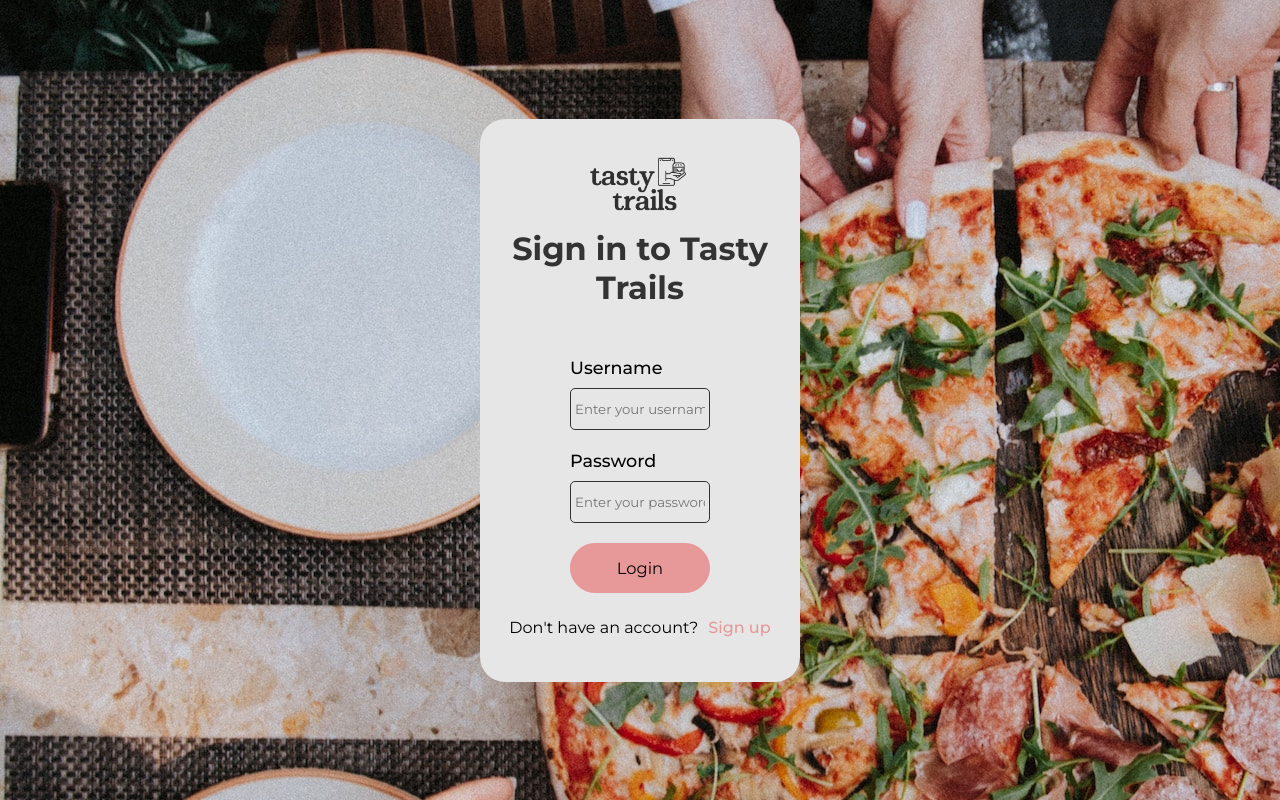
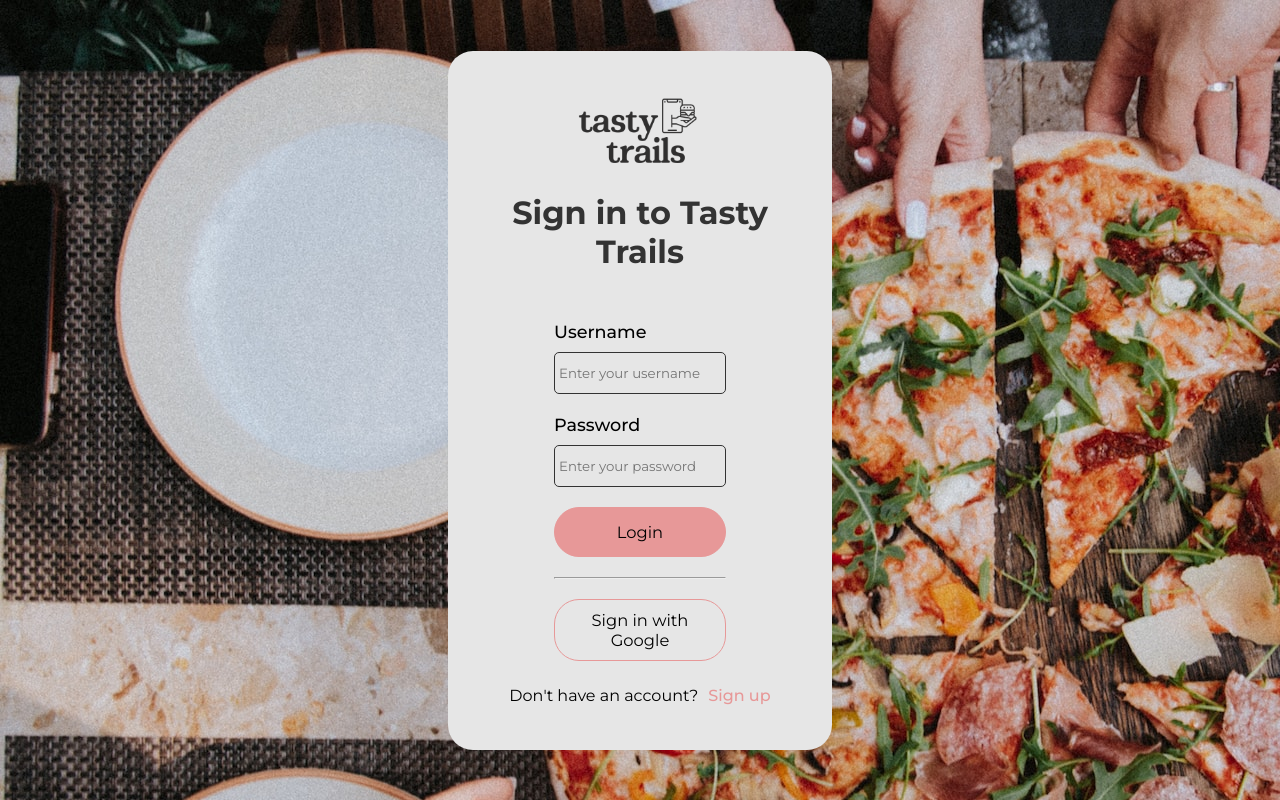
Before and after one commit to kaushik-manivannan/tasty-trails, a React (Create React App) app in the folder tasty-trails-client/: page /login in a window 1280 px wide. Built offline with nearby package versions, Linux system fonts and the light colour scheme.

Commit message:
Add Button for Google Login

```diff
--- a/tasty-trails-client/src/components/LoginForm/LoginForm.module.scss
+++ b/tasty-trails-client/src/components/LoginForm/LoginForm.module.scss
@@ -16,7 +16,7 @@
     position: relative;
     padding: 0 20px 20px 20px;
     border-radius: 25px;
-    width: 25vw;
+    width: 30vw;
     background-color: $secondary-color;
 }
 
@@ -63,6 +63,29 @@
     border-radius: 25px;
 }
 
+.loginDivision {
+    position: relative;
+    top: 20px;
+}
+
+.secondaryLogin {
+    @include flexbox(flex, $justifyContent: center);
+}
+
+.secondaryLoginButton {
+    @extend .button-primary;
+    padding: 10px;
+    margin: 40px auto 0 auto;
+    background-color: $secondary-color;
+    width: 50%;
+    border-radius: 25px;
+
+    &:hover {
+        background-color: $button-color;
+        transition: background-color 500ms;
+    }
+}
+
 .signup {
     width: fit-content;
     margin: 25px auto;
--- a/tasty-trails-client/src/components/LoginForm/LoginForm.tsx
+++ b/tasty-trails-client/src/components/LoginForm/LoginForm.tsx
@@ -45,7 +45,12 @@ const LoginForm: React.FC<LoginFormProps> = ({ formData, onChange, onSubmit, onS
             />
           </div>
           <button type="submit" className={styles.loginButton}>Login</button>
+          <hr className={styles.loginDivision}/>
         </form>
+        <div className={styles.secondaryLogin}>
+          <button type="submit" className={styles.secondaryLoginButton}>Sign in with Google
+          </button>
+        </div>
         <div className={styles.signup}>
           <span className={styles.signupText}>Don't have an account?</span>
           <button onClick={onSignupClick} className={styles.signupButton}>Sign up</button>
```
